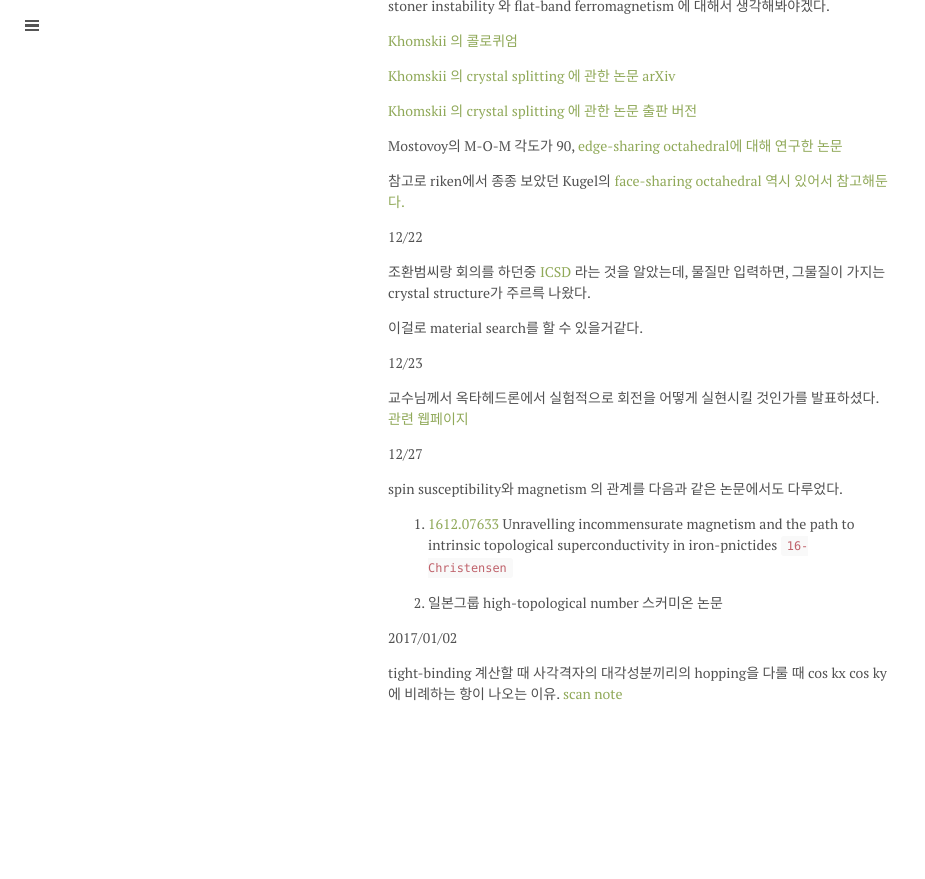
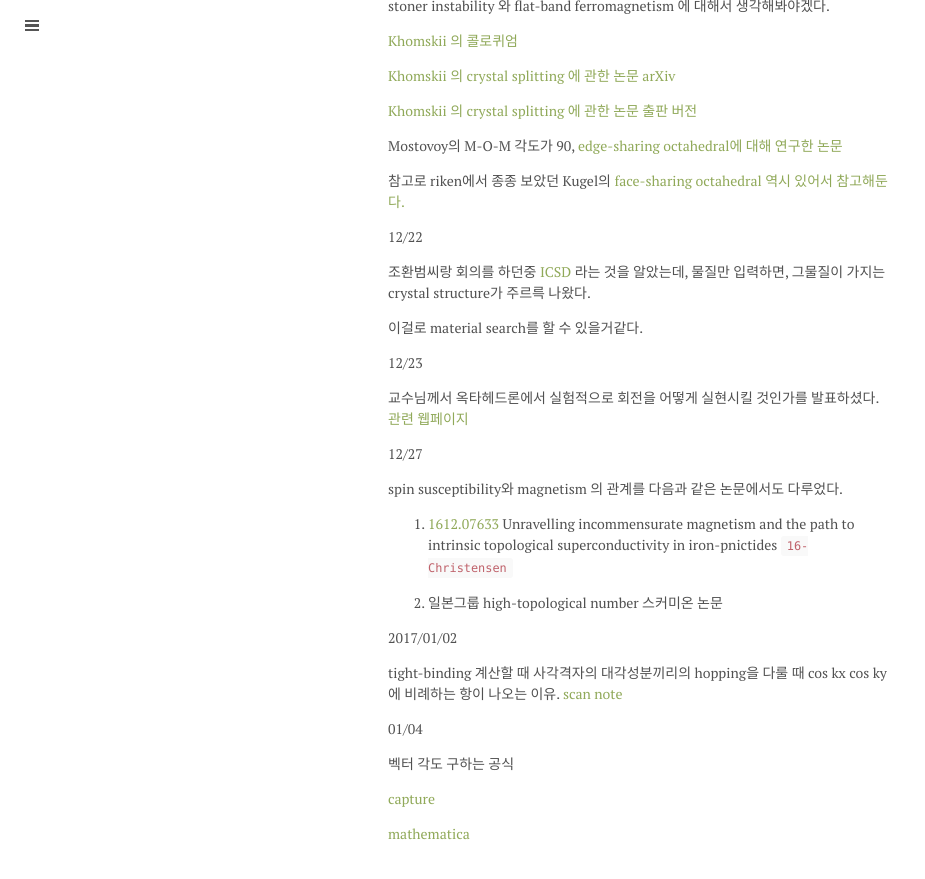
Before and after one commit to qkrwlsghdcjsworlt/work, a Jekyll site: the page built from iridates-note.md, in a window 1280 px wide and 900 px high, scrolled down 4869 px. Shown: the top 879 px of the window, without its empty margins (0-925 px from the left). Built offline with Jekyll 4.4.1, drawn with Linux system fonts in a browser that asks for light colours; formulas are drawn with MathJax 3; before the commit the page ends 5629 px from its top, so only the background shows below that.

Commit message:
“update”

```diff
--- a/iridates-note.md
+++ b/iridates-note.md
@@ -273,3 +273,13 @@ superconductivity in iron-pnictides `16-Christensen`
 
 tight-binding 계산할 때 사각격자의 대각성분끼리의 hopping을 다룰 때 cos kx cos ky에 비례하는 항이 나오는 이유.
 [scan note]({{ site.baseurl }}/public/iridatesnotes/scannote_tight-binding-cross-points.pdf)
+
+
+
+01/04
+
+벡터 각도 구하는 공식
+
+[capture]({{ site.baseurl }}/public/iridatesnotes/ArcCos.png)
+
+[mathematica]({{ site.baseurl }}/public/iridatesnotes/ArcCos.nb)
```
Also changed, not shown: public/iridatesnotes/ArcCos.png (added), 3 other files.
